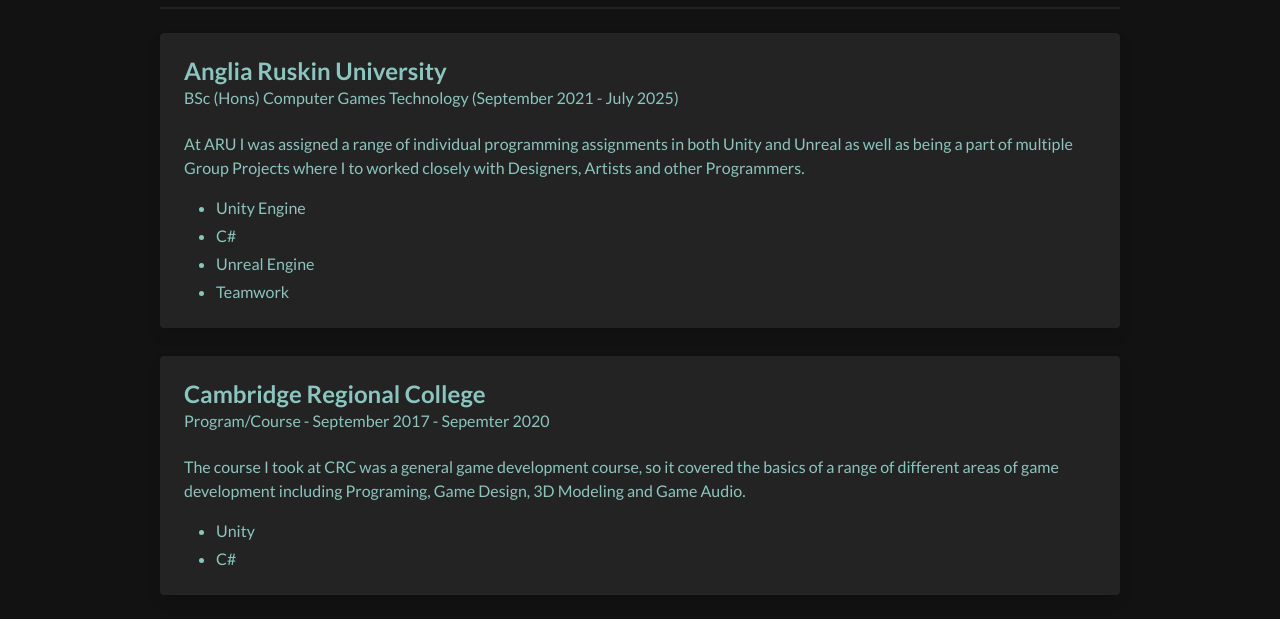
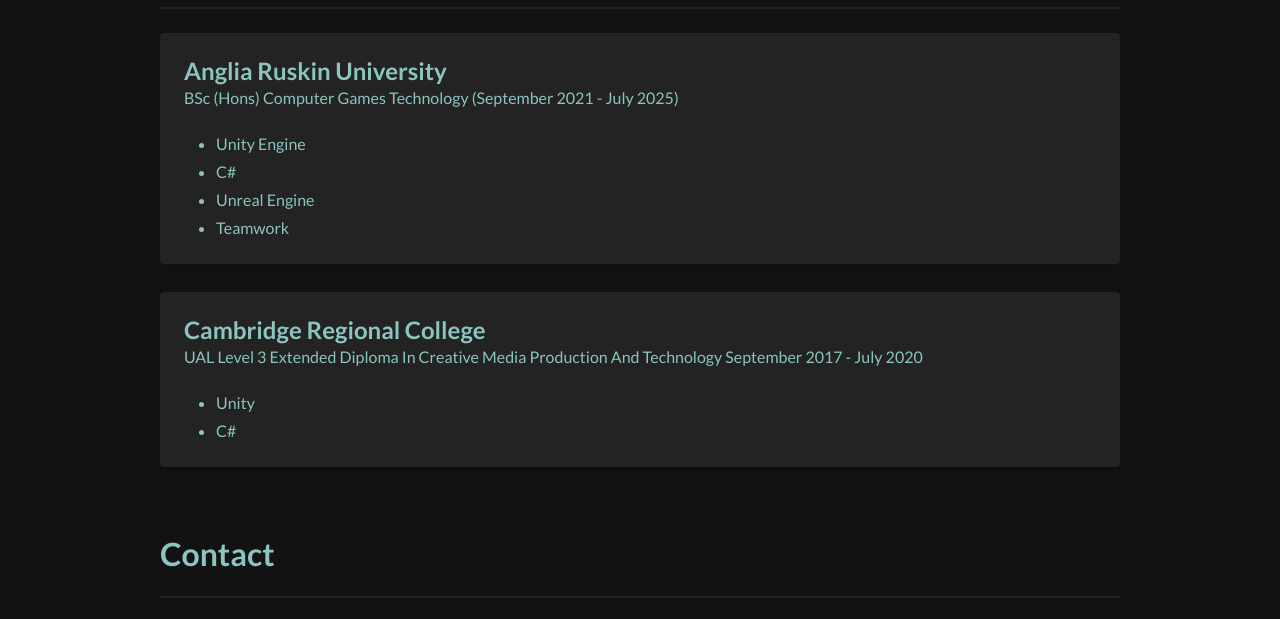
Before and after one commit to TroyceStanford/Portfolio, a plain HTML site: page index.html in a window 1280 px wide. Shown: the part 1520-2139 px from the top of the page. Drawn offline with Linux system fonts and the light colour scheme.

Commit message:
Update educational experience descriptions in index.html
Removed outdated descriptions of programming assignments and courses.

```diff
--- a/index.html
+++ b/index.html
@@ -159,8 +159,6 @@
                 datetime="2025-7">July 2025</time>)</p>
           </div>
           <div class="content">
-            At ARU I was assigned a range of individual programming assignments in both Unity and Unreal as well
-            as being a part of multiple Group Projects where I to worked closely with Designers, Artists and other Programmers.
             <ul>
               <li>Unity Engine</li>
               <li>C#</li>
@@ -174,12 +172,10 @@
         <div class="card-content">
           <div class="content">
             <p class="title is-4">Cambridge Regional College</p>
-            <p class="subtitle is-6">Program/Course - <time datetime="2017-9">September 2017</time> - <time
-                datetime="2020-9">Sepemter 2020</time></p>
+            <p class="subtitle is-6">UAL Level 3 Extended Diploma In Creative Media Production And Technology <time datetime="2017-9">September 2017</time> - <time
+                datetime="2020-9">July 2020</time></p>
           </div>
           <div class="content">
-            The course I took at CRC was a general game development course, so it covered the basics of a range
-            of different areas of game development including Programing, Game Design, 3D Modeling and Game Audio.
             <ul>
               <li>Unity</li>
               <li>C#</li>
```
